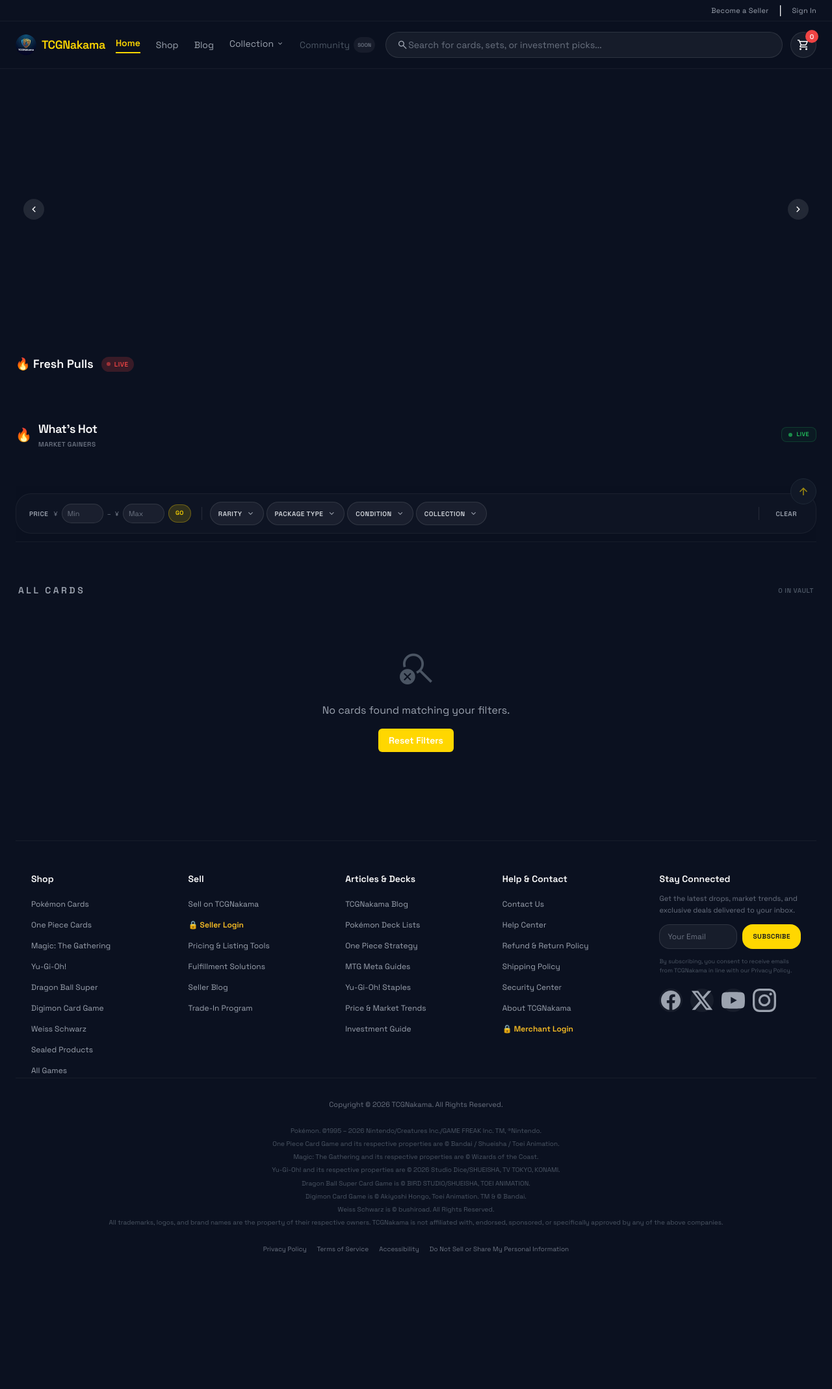
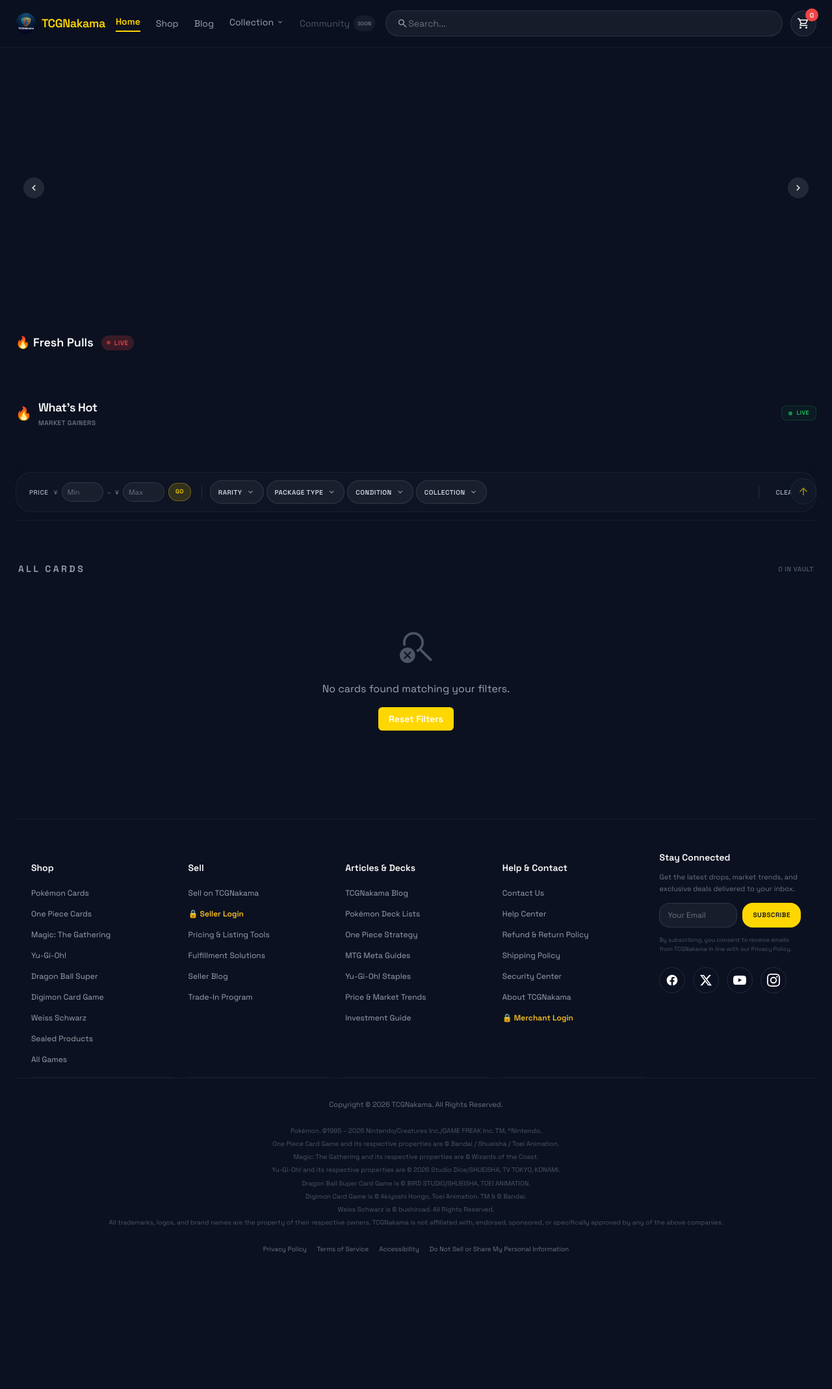
Before and after one commit to AdminAsistee/TCGNakama, a FastAPI app: template app/templates/index.html in a window 1280 px wide. Shown: the whole page at 65% size. Before the commit the page ends 1927 px from the top, so only its background shows below. Run offline with FastAPI, Linux system fonts and the light colour scheme; the template is opened without the code that fills it, so the values that code supplies are empty; some libraries are stand-ins or nearby versions.

Commit message:
fix: add SupportTicket to init_db, broken card image fallback, mobile footer polish
- Fixed 500 error on /seller-admin/contact (missing SupportTicket in init_db imports)
- Added onerror fallback for broken Shopify CDN card images
- Mobile footer: higher contrast social icons, spacing fix

```diff
--- a/app/database.py
+++ b/app/database.py
@@ -34,5 +34,5 @@ def get_db():
 
 def init_db():
     """Initialize database tables."""
-    from app.models import Banner, PriceSnapshot, SystemSetting, PageSpeedAudit, User, SellerProfile  # Import here to avoid circular imports
+    from app.models import Banner, PriceSnapshot, SystemSetting, PageSpeedAudit, User, SellerProfile, SupportTicket  # Import here to avoid circular imports
     Base.metadata.create_all(bind=engine)
--- a/app/templates/index.html
+++ b/app/templates/index.html
@@ -46,7 +46,7 @@ daily, live market prices in JPY, secure next-day shipping — TCGNakama.{% endb
 {% block content %}
 <!-- ==================== HEADER / NAVBAR ==================== -->
 <!-- Top Utility Bar (TCGPlayer-style) -->
-<div class="bg-surface-dark/80 border-b border-white/5">
+<div class="hidden md:block bg-surface-dark/80 border-b border-white/5">
     <div class="max-w-7xl mx-auto px-4 md:px-6 flex items-center justify-end gap-4 h-8">
         <a href="/seller/register"
             class="text-[11px] font-medium text-gray-400 hover:text-white transition-colors tracking-wide">
@@ -113,7 +113,7 @@ daily, live market prices in JPY, secure next-day shipping — TCGNakama.{% endb
                     </div>
                     <input id="search-input" name="q"
                         class="form-input w-full bg-transparent border-none focus:ring-0 text-sm placeholder:text-gray-500 text-white"
-                        placeholder='Search for cards, sets, or investment picks...' type="text" hx-get="/filter"
+                        placeholder='Search...' type="text" hx-get="/filter"
                         hx-trigger="keyup changed delay:300ms" hx-target="#product-grid" hx-swap="innerHTML"
                         hx-indicator="#grid-loading" hx-include="#filter-form" hx-on:input="clearFilterVisuals()" />
                 </div>
@@ -706,21 +706,32 @@ daily, live market prices in JPY, secure next-day shipping — TCGNakama.{% endb
     </section>
 
     <!-- ==================== FOOTER ==================== -->
-    <footer class="mt-16 border-t border-white/5 bg-surface/30">
+    <footer class="mt-16 border-t border-white/5 bg-surface/30 pb-20 md:pb-0">
         <!-- Main Footer Columns -->
         <div class="max-w-7xl mx-auto px-4 md:px-6 pt-12 pb-10">
-    <!-- Footer grid responsive override (md:grid-cols-5 not in compiled Tailwind) -->
+    <!-- Footer grid responsive override -->
     <style>
         @media (min-width: 768px) {
             #footer-grid { grid-template-columns: repeat(5, minmax(0, 1fr)) !important; gap: 1.5rem !important; }
+            .footer-section-links { display: block !important; max-height: none !important; }
+            .footer-section-toggle { pointer-events: none; }
+            .footer-section-toggle .material-symbols-outlined { display: none !important; }
+        }
+        @media (max-width: 767px) {
+            .footer-section-links { display: none; }
+            .footer-section-links.active { display: block; }
         }
     </style>
-            <div class="grid grid-cols-2 gap-x-8 gap-y-10" id="footer-grid">
+            <div class="grid grid-cols-1 md:grid-cols-2 gap-y-0 md:gap-x-8 md:gap-y-10" id="footer-grid">
 
                 <!-- Column 1: Shop -->
-                <div>
-                    <h4 class="text-sm font-bold text-white mb-4">Shop</h4>
-                    <ul class="space-y-2">
+                <div class="border-b border-white/5 md:border-0">
+                    <button class="footer-section-toggle w-full flex items-center justify-between py-4 md:py-0 md:mb-4"
+                        onclick="this.nextElementSibling.classList.toggle('active'); this.querySelector('.material-symbols-outlined').classList.toggle('rotate-180')">
+                        <h4 class="text-sm font-bold text-white">Shop</h4>
+                        <span class="material-symbols-outlined text-sm text-gray-500 transition-transform duration-200">expand_more</span>
+                    </button>
+                    <ul class="footer-section-links space-y-2 pb-4 md:pb-0">
                         <li><a href="#all-cards-section" class="text-xs text-gray-400 hover:text-primary transition-colors">Pokémon Cards</a></li>
                         <li><a href="#all-cards-section" class="text-xs text-gray-400 hover:text-primary transition-colors">One Piece Cards</a></li>
                         <li><a href="#all-cards-section" class="text-xs text-gray-400 hover:text-primary transition-colors">Magic: The Gathering</a></li>
@@ -734,9 +745,13 @@ daily, live market prices in JPY, secure next-day shipping — TCGNakama.{% endb
                 </div>
 
                 <!-- Column 2: Sell -->
-                <div>
-                    <h4 class="text-sm font-bold text-white mb-4">Sell</h4>
-                    <ul class="space-y-2">
+                <div class="border-b border-white/5 md:border-0">
+                    <button class="footer-section-toggle w-full flex items-center justify-between py-4 md:py-0 md:mb-4"
+                        onclick="this.nextElementSibling.classList.toggle('active'); this.querySelector('.material-symbols-outlined').classList.toggle('rotate-180')">
+                        <h4 class="text-sm font-bold text-white">Sell</h4>
+                        <span class="material-symbols-outlined text-sm text-gray-500 transition-transform duration-200">expand_more</span>
+                    </button>
+                    <ul class="footer-section-links space-y-2 pb-4 md:pb-0">
                         <li><a href="/seller/register" class="text-xs text-gray-400 hover:text-primary transition-colors">Sell on TCGNakama</a></li>
                         <li><a href="/seller/login" class="text-xs text-amber-400 hover:text-amber-300 transition-colors font-semibold">🔒 Seller Login</a></li>
                         <li><a href="#" class="text-xs text-gray-400 hover:text-primary transition-colors">Pricing & Listing Tools</a></li>
@@ -747,9 +762,13 @@ daily, live market prices in JPY, secure next-day shipping — TCGNakama.{% endb
                 </div>
 
                 <!-- Column 3: Articles & Decks -->
-                <div>
-                    <h4 class="text-sm font-bold text-white mb-4">Articles & Decks</h4>
-                    <ul class="space-y-2">
+                <div class="border-b border-white/5 md:border-0">
+                    <button class="footer-section-toggle w-full flex items-center justify-between py-4 md:py-0 md:mb-4"
+                        onclick="this.nextElementSibling.classList.toggle('active'); this.querySelector('.material-symbols-outlined').classList.toggle('rotate-180')">
+                        <h4 class="text-sm font-bold text-white">Articles & Decks</h4>
+                        <span class="material-symbols-outlined text-sm text-gray-500 transition-transform duration-200">expand_more</span>
+                    </button>
+                    <ul class="footer-section-links space-y-2 pb-4 md:pb-0">
                         <li><a href="/blog" class="text-xs text-gray-400 hover:text-primary transition-colors">TCGNakama Blog</a></li>
                         <li><a href="/blog" class="text-xs text-gray-400 hover:text-primary transition-colors">Pokémon Deck Lists</a></li>
                         <li><a href="/blog" class="text-xs text-gray-400 hover:text-primary transition-colors">One Piece Strategy</a></li>
@@ -761,9 +780,13 @@ daily, live market prices in JPY, secure next-day shipping — TCGNakama.{% endb
                 </div>
 
                 <!-- Column 4: Help & Contact -->
-                <div>
-                    <h4 class="text-sm font-bold text-white mb-4">Help & Contact</h4>
-                    <ul class="space-y-2">
+                <div class="border-b border-white/5 md:border-0">
+                    <button class="footer-section-toggle w-full flex items-center justify-between py-4 md:py-0 md:mb-4"
+                        onclick="this.nextElementSibling.classList.toggle('active'); this.querySelector('.material-symbols-outlined').classList.toggle('rotate-180')">
+                        <h4 class="text-sm font-bold text-white">Help & Contact</h4>
+                        <span class="material-symbols-outlined text-sm text-gray-500 transition-transform duration-200">expand_more</span>
+                    </button>
+                    <ul class="footer-section-links space-y-2 pb-4 md:pb-0">
                         <li><a href="#" class="text-xs text-gray-400 hover:text-primary transition-colors">Contact Us</a></li>
                         <li><a href="#" class="text-xs text-gray-400 hover:text-primary transition-colors">Help Center</a></li>
                         <li><a href="#" class="text-xs text-gray-400 hover:text-primary transition-colors">Refund & Return Policy</a></li>
@@ -774,11 +797,11 @@ daily, live market prices in JPY, secure next-day shipping — TCGNakama.{% endb
                     </ul>
                 </div>
 
-                <!-- Column 5: Stay Connected -->
-                <div class="col-span-2 md:col-span-1">
+                <!-- Column 5: Stay Connected (always visible) -->
+                <div class="pt-4 md:pt-0">
                     <h4 class="text-sm font-bold text-white mb-3">Stay Connected</h4>
                     <p class="text-[11px] text-gray-500 mb-3 leading-relaxed">Get the latest drops, market trends, and exclusive deals delivered to your inbox.</p>
-                    <div class="flex gap-2 mb-3">
+                    <div class="flex flex-col sm:flex-row gap-2 mb-3">
                         <input type="email" placeholder="Your Email"
                             class="flex-1 min-w-0 px-3 py-2.5 bg-white/5 border border-white/10 rounded-lg text-xs text-white placeholder-gray-500 focus:border-primary/50 focus:ring-1 focus:ring-primary/30 outline-none transition-all" />
                         <button
@@ -787,22 +810,22 @@ daily, live market prices in JPY, secure next-day shipping — TCGNakama.{% endb
                     <p class="text-[9px] text-gray-600 leading-relaxed mb-5">By subscribing, you consent to receive emails from TCGNakama in line with our <a href="#" class="underline hover:text-gray-400">Privacy Policy</a>.</p>
 
                     <!-- Social Icons -->
-                    <div class="flex gap-3">
+                    <div class="flex flex-wrap gap-3 mb-6">
                         <a href="https://www.facebook.com/people/TCGNakama/61587475310578/" target="_blank" rel="noopener"
-                            class="w-9 h-9 bg-white/5 rounded-full flex items-center justify-center hover:bg-white/10 transition-colors group" title="Facebook">
-                            <svg class="w-[18px] h-[18px] text-gray-400 group-hover:text-white transition-colors" fill="currentColor" viewBox="0 0 24 24"><path d="M22 12c0-5.523-4.477-10-10-10S2 6.477 2 12c0 4.991 3.657 9.128 8.438 9.878v-6.987h-2.54V12h2.54V9.797c0-2.506 1.492-3.89 3.777-3.89 1.094 0 2.238.195 2.238.195v2.46h-1.26c-1.243 0-1.63.771-1.63 1.562V12h2.773l-.443 2.89h-2.33v6.988C18.343 21.128 22 16.991 22 12z"/></svg>
+                            class="w-10 h-10 bg-white/15 border border-white/10 rounded-full flex items-center justify-center hover:bg-primary/30 hover:border-primary/50 transition-all" title="Facebook">
+                            <svg class="w-5 h-5 text-white" fill="currentColor" viewBox="0 0 24 24"><path d="M22 12c0-5.523-4.477-10-10-10S2 6.477 2 12c0 4.991 3.657 9.128 8.438 9.878v-6.987h-2.54V12h2.54V9.797c0-2.506 1.492-3.89 3.777-3.89 1.094 0 2.238.195 2.238.195v2.46h-1.26c-1.243 0-1.63.771-1.63 1.562V12h2.773l-.443 2.89h-2.33v6.988C18.343 21.128 22 16.991 22 12z"/></svg>
                         </a>
                         <a href="https://x.com/tcgnakama" target="_blank" rel="noopener"
-                            class="w-9 h-9 bg-white/5 rounded-full flex items-center justify-center hover:bg-white/10 transition-colors group" title="X (Twitter)">
-                            <svg class="w-[18px] h-[18px] text-gray-400 group-hover:text-white transition-colors" fill="currentColor" viewBox="0 0 24 24"><path d="M18.244 2.25h3.308l-7.227 8.26 8.502 11.24H16.17l-5.214-6.817L4.99 21.75H1.68l7.73-8.835L1.254 2.25H8.08l4.713 6.231zm-1.161 17.52h1.833L7.084 4.126H5.117z"/></svg>
+                            class="w-10 h-10 bg-white/15 border border-white/10 rounded-full flex items-center justify-center hover:bg-primary/30 hover:border-primary/50 transition-all" title="X (Twitter)">
+                            <svg class="w-5 h-5 text-white" fill="currentColor" viewBox="0 0 24 24"><path d="M18.244 2.25h3.308l-7.227 8.26 8.502 11.24H16.17l-5.214-6.817L4.99 21.75H1.68l7.73-8.835L1.254 2.25H8.08l4.713 6.231zm-1.161 17.52h1.833L7.084 4.126H5.117z"/></svg>
                         </a>
                         <a href="https://www.youtube.com/@tcg-nakama" target="_blank" rel="noopener"
-                            class="w-9 h-9 bg-white/5 rounded-full flex items-center justify-center hover:bg-white/10 transition-colors group" title="YouTube">
-                            <svg class="w-[18px] h-[18px] text-gray-400 group-hover:text-white transition-colors" fill="currentColor" viewBox="0 0 24 24"><path d="M23.498 6.186a3.016 3.016 0 0 0-2.122-2.136C19.505 3.545 12 3.545 12 3.545s-7.505 0-9.377.505A3.017 3.017 0 0 0 .502 6.186C0 8.07 0 12 0 12s0 3.93.502 5.814a3.016 3.016 0 0 0 2.122 2.136c1.871.505 9.376.505 9.376.505s7.505 0 9.377-.505a3.015 3.015 0 0 0 2.122-2.136C24 15.93 24 12 24 12s0-3.93-.502-5.814zM9.545 15.568V8.432L15.818 12l-6.273 3.568z"/></svg>
+                            class="w-10 h-10 bg-white/15 border border-white/10 rounded-full flex items-center justify-center hover:bg-primary/30 hover:border-primary/50 transition-all" title="YouTube">
+                            <svg class="w-5 h-5 text-white" fill="currentColor" viewBox="0 0 24 24"><path d="M23.498 6.186a3.016 3.016 0 0 0-2.122-2.136C19.505 3.545 12 3.545 12 3.545s-7.505 0-9.377.505A3.017 3.017 0 0 0 .502 6.186C0 8.07 0 12 0 12s0 3.93.502 5.814a3.016 3.016 0 0 0 2.122 2.136c1.871.505 9.376.505 9.376.505s7.505 0 9.377-.505a3.015 3.015 0 0 0 2.122-2.136C24 15.93 24 12 24 12s0-3.93-.502-5.814zM9.545 15.568V8.432L15.818 12l-6.273 3.568z"/></svg>
                         </a>
                         <a href="https://www.instagram.com/tcgnakama.official/" target="_blank" rel="noopener"
-                            class="w-9 h-9 bg-white/5 rounded-full flex items-center justify-center hover:bg-white/10 transition-colors group" title="Instagram">
-                            <svg class="w-[18px] h-[18px] text-gray-400 group-hover:text-white transition-colors" fill="currentColor" viewBox="0 0 24 24"><path d="M12 2.163c3.204 0 3.584.012 4.85.07 3.252.148 4.771 1.691 4.919 4.919.058 1.265.069 1.645.069 4.849 0 3.205-.012 3.584-.069 4.849-.149 3.225-1.664 4.771-4.919 4.919-1.266.058-1.644.07-4.85.07-3.204 0-3.584-.012-4.849-.07-3.26-.149-4.771-1.699-4.919-4.92-.058-1.265-.07-1.644-.07-4.849 0-3.204.013-3.583.07-4.849.149-3.227 1.664-4.771 4.919-4.919 1.266-.057 1.645-.069 4.849-.069zM12 0C8.741 0 8.333.014 7.053.072 2.695.272.273 2.69.073 7.052.014 8.333 0 8.741 0 12c0 3.259.014 3.668.072 4.948.2 4.358 2.618 6.78 6.98 6.98C8.333 23.986 8.741 24 12 24c3.259 0 3.668-.014 4.948-.072 4.354-.2 6.782-2.618 6.979-6.98.059-1.28.073-1.689.073-4.948 0-3.259-.014-3.667-.072-4.947-.196-4.354-2.617-6.78-6.979-6.98C15.668.014 15.259 0 12 0zm0 5.838a6.162 6.162 0 1 0 0 12.324 6.162 6.162 0 0 0 0-12.324zM12 16a4 4 0 1 1 0-8 4 4 0 0 1 0 8zm6.406-11.845a1.44 1.44 0 1 0 0 2.881 1.44 1.44 0 0 0 0-2.881z"/></svg>
+                            class="w-10 h-10 bg-white/15 border border-white/10 rounded-full flex items-center justify-center hover:bg-primary/30 hover:border-primary/50 transition-all" title="Instagram">
+                            <svg class="w-5 h-5 text-white" fill="currentColor" viewBox="0 0 24 24"><path d="M12 2.163c3.204 0 3.584.012 4.85.07 3.252.148 4.771 1.691 4.919 4.919.058 1.265.069 1.645.069 4.849 0 3.205-.012 3.584-.069 4.849-.149 3.225-1.664 4.771-4.919 4.919-1.266.058-1.644.07-4.85.07-3.204 0-3.584-.012-4.849-.07-3.26-.149-4.771-1.699-4.919-4.92-.058-1.265-.07-1.644-.07-4.849 0-3.204.013-3.583.07-4.849.149-3.227 1.664-4.771 4.919-4.919 1.266-.057 1.645-.069 4.849-.069zM12 0C8.741 0 8.333.014 7.053.072 2.695.272.273 2.69.073 7.052.014 8.333 0 8.741 0 12c0 3.259.014 3.668.072 4.948.2 4.358 2.618 6.78 6.98 6.98C8.333 23.986 8.741 24 12 24c3.259 0 3.668-.014 4.948-.072 4.354-.2 6.782-2.618 6.979-6.98.059-1.28.073-1.689.073-4.948 0-3.259-.014-3.667-.072-4.947-.196-4.354-2.617-6.78-6.979-6.98C15.668.014 15.259 0 12 0zm0 5.838a6.162 6.162 0 1 0 0 12.324 6.162 6.162 0 0 0 0-12.324zM12 16a4 4 0 1 1 0-8 4 4 0 0 1 0 8zm6.406-11.845a1.44 1.44 0 1 0 0 2.881 1.44 1.44 0 0 0 0-2.881z"/></svg>
                         </a>
                     </div>
                 </div>
--- a/app/templates/partials/product_grid.html
+++ b/app/templates/partials/product_grid.html
@@ -23,7 +23,8 @@
                     {{ product.image }}{% if '?' in product.image %}&{% else %}?{% endif %}width=320&format=webp 320w,
                     {{ product.image }}{% if '?' in product.image %}&{% else %}?{% endif %}width=400&format=webp 400w"
             sizes="(max-width: 480px) calc(50vw - 22px), (max-width: 768px) calc(33vw - 16px), 300px" width="300"
-            height="420" loading="lazy" decoding="async" />
+            height="420" loading="lazy" decoding="async"
+            onerror="this.onerror=null; this.style.display='none'; this.parentElement.insertAdjacentHTML('afterbegin','<div class=\'w-full h-full flex flex-col items-center justify-center bg-white/5\' style=\'aspect-ratio:5/7\'><span class=\'material-symbols-outlined text-4xl text-gray-600\'>image_not_supported</span><span class=\'text-[10px] text-gray-500 mt-2\'>Image unavailable</span></div>')" />
         <!-- Rarity/Type Badge -->
         <div
             class="absolute top-2.5 left-2.5 px-2 py-0.5 bg-black/70 backdrop-blur-md rounded-md text-[8px] font-black text-white/90 border border-white/10 uppercase tracking-widest">
```
